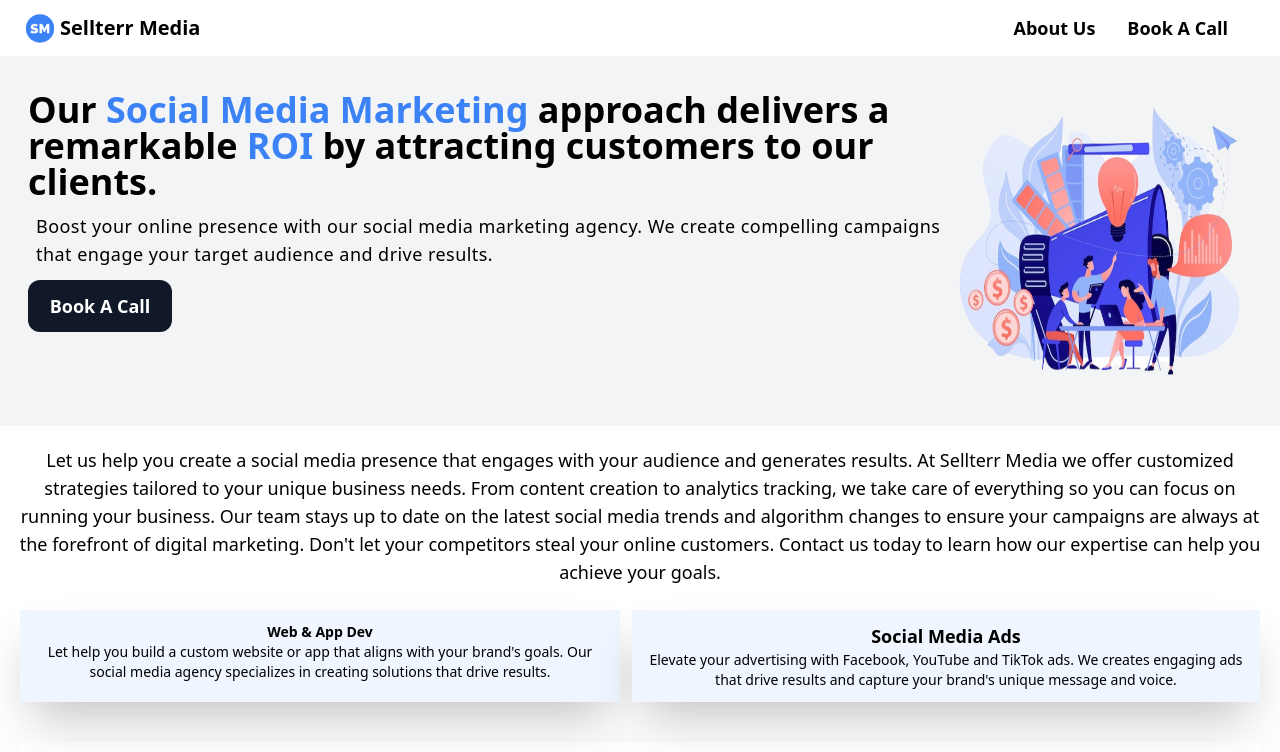
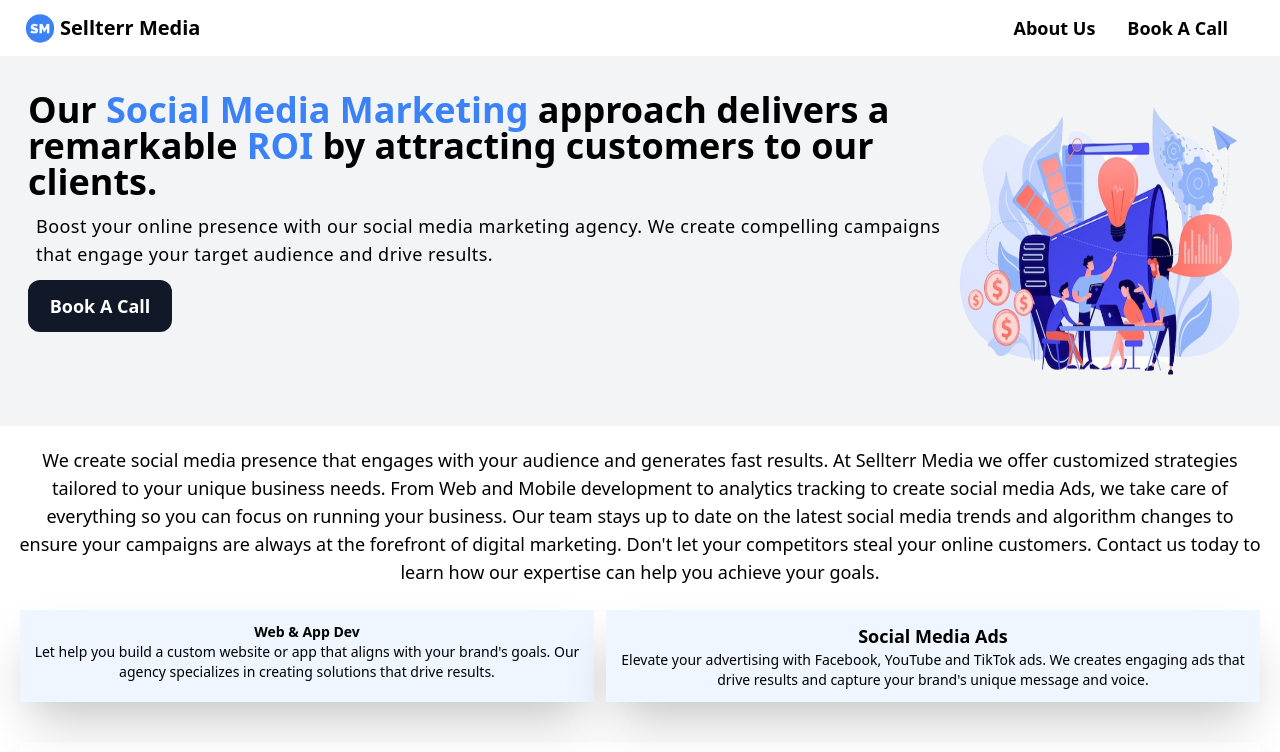
Before and after one commit to Dare789/SellterrMedia, a React (Create React App) app: page / in a window 1280 px wide. Shown: the top 752 px of the page. Built offline with nearby package versions, Linux system fonts and the light colour scheme.

Commit message:
fixing page info

```diff
--- a/src/Components/WelcomePage/About/About.js
+++ b/src/Components/WelcomePage/About/About.js
@@ -7,23 +7,23 @@ const About = () => {
    <div className='mb-12 mt-5 lg:mt-12 lg:mx-16 lg:my-14 lg:mb-24'>
       <div className='my-5 mb-0 px-4'>
         <h1 className='text-xs md:text-lg leading-4 font-light text-center lg:px-5 lg:text-2xl'>
-           Let us help you create a social media presence that engages with your
-           audience and generates results. At Sellterr Media we offer
+           We create social media presence that engages with your
+           audience and generates fast results. At Sellterr Media we offer
            customized strategies tailored to your unique business needs.
-           From content creation to analytics tracking, we take care of everything
-           so you can focus on running your business. Our team stays up to date on
-           the latest social media trends and algorithm changes to ensure your
-           campaigns are always at the forefront of digital marketing. Don't let
+           From Web and Mobile development to analytics tracking to create social media Ads,
+           we take care of everything so you can focus on running your business.
+           Our team stays up to date on the latest social media trends and algorithm
+           changes to ensure your campaigns are always at the forefront of digital marketing. Don't let
            your competitors steal your online customers. Contact us today to learn
            how our expertise can help you achieve your goals.
         </h1>
      </div>
-     <div className='flex p-5 space-x-3 pt-6'>
+     <div className='flex flex-row p-5 space-x-3 pt-6'>
       <div className='p-3 shadow-2xl bg-blue-50 text-center'>
         <h1 className='text-sm font-bold lg:text-3xl'>Web & App Dev</h1>
           <h1 className='leading-5 lg:leading-8 text-xs md:text-sm lg:text-lg'>
             Let help you build a custom website or app that aligns with your brand's goals.
-            Our social media agency specializes in creating solutions that drive results.
+            Our agency specializes in creating solutions that drive results.
           </h1>
         </div>
         <div className='p-3 shadow-2xl bg-blue-50 text-center'>
```
